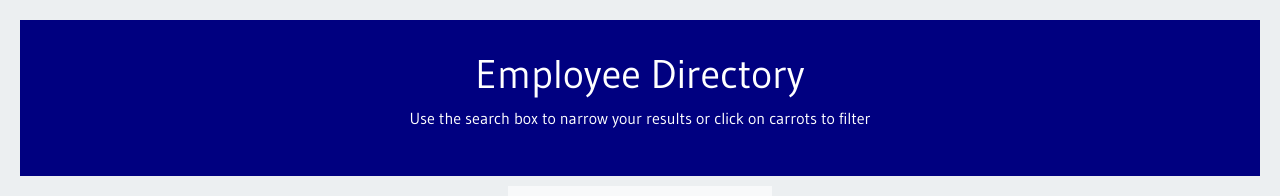
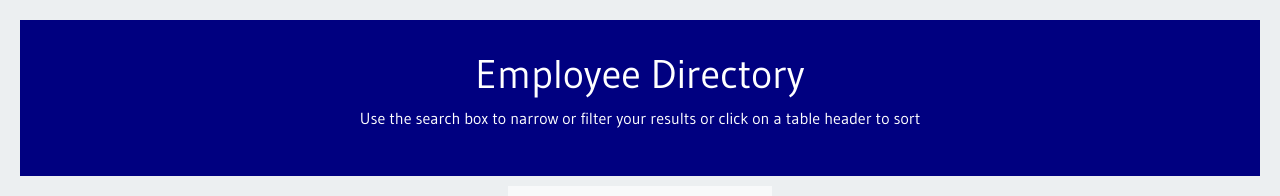
Before and after one commit to christyglee/react-employee-directory, a React (Create React App) app: page / in a window 1280 px wide. Shown: the top 196 px of the page. Built offline with nearby package versions, Linux system fonts and the light colour scheme; no server answers.

Commit message:
updated heading p tag

```diff
--- a/src/components/Header/index.js
+++ b/src/components/Header/index.js
@@ -5,7 +5,7 @@ function Header(props) {
     return (
         <div className="header">
             <h1>Employee Directory</h1>
-            <p>Use the search box to narrow your results or click on carrots to filter</p>
+            <p>Use the search box to narrow or filter your results or click on a table header to sort</p>
         </div>
     );
 }
```
